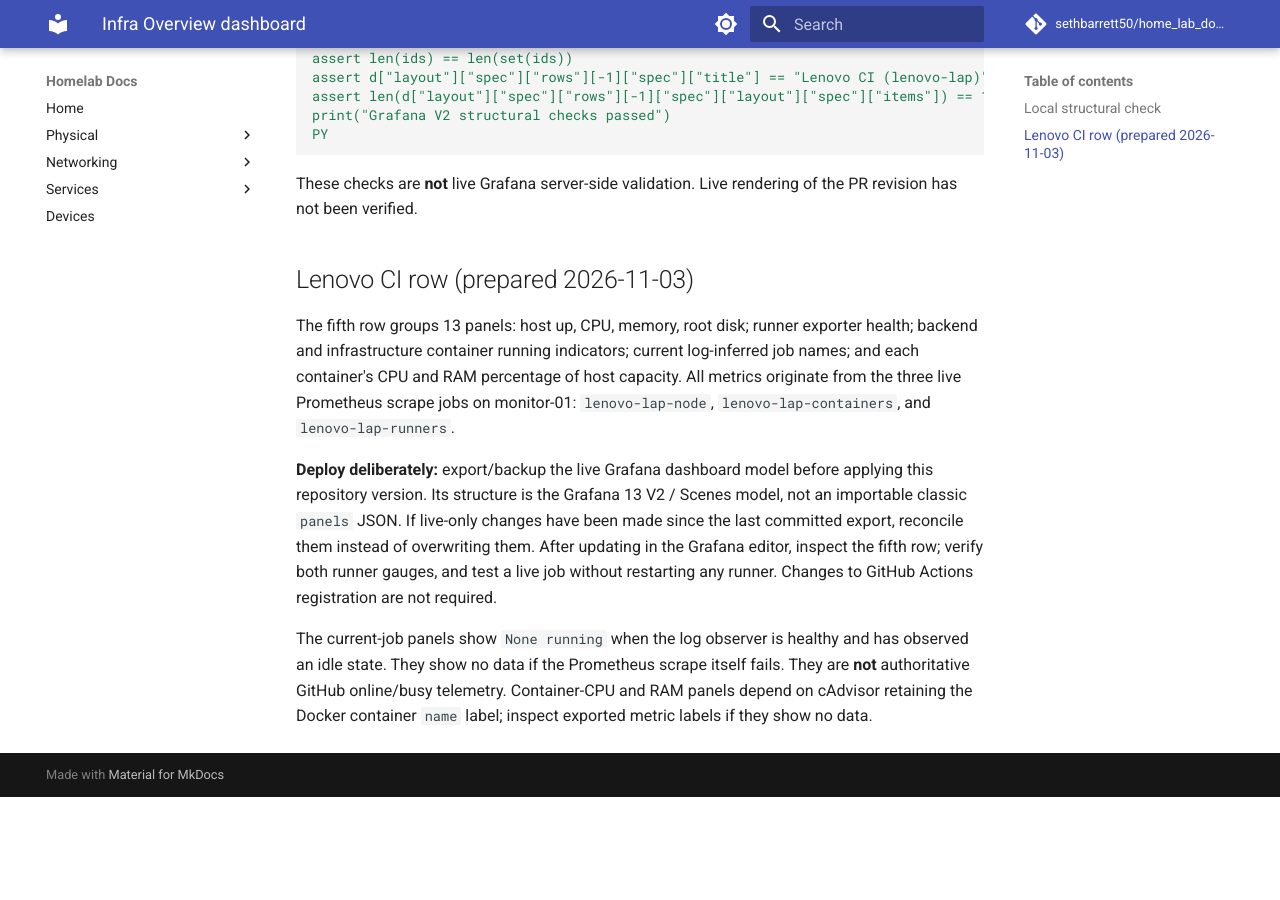
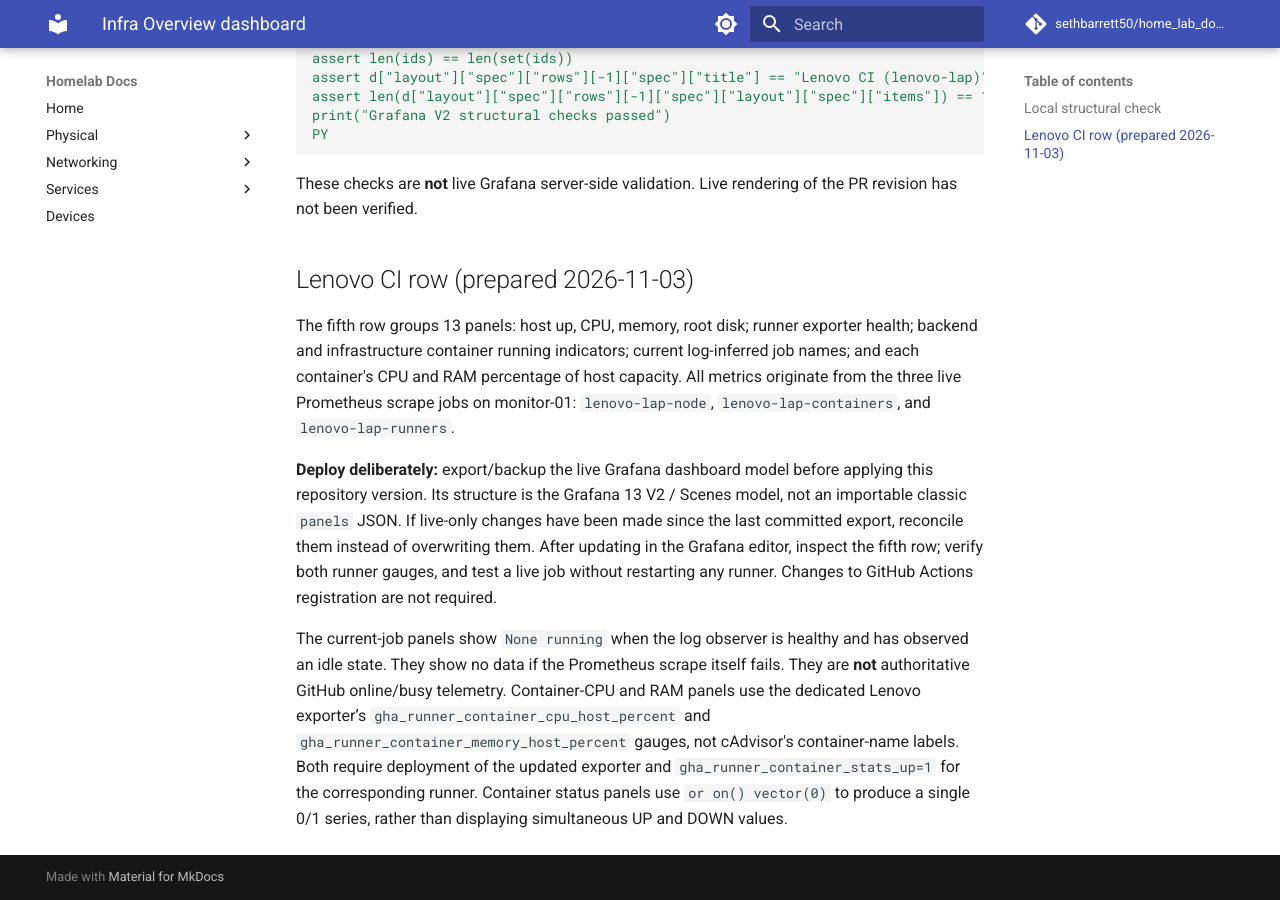
Before and after one commit to sethbarrett50/home_lab_docs, an MkDocs documentation site: the page built from docs/services/dashboards/README.md, in a window 1280 px wide and 900 px high, scrolled down 774 px. Built offline with MkDocs 1.6.1 and Material for MkDocs 9.7.7, drawn with Linux system fonts in a browser that asks for light colours; comment, search, counter and statistics services are not loaded; before the commit the page ends 1571 px from its top, so only the background shows below that.

Commit message:
docs(grafana): explain single-state panels and Docker host-percentage metrics

```diff
--- a/docs/services/dashboards/README.md
+++ b/docs/services/dashboards/README.md
@@ -51,5 +51,10 @@
 The current-job panels show `None running` when the log observer is healthy
 and has observed an idle state. They show no data if the Prometheus scrape
 itself fails. They are **not** authoritative GitHub online/busy telemetry.
-Container-CPU and RAM panels depend on cAdvisor retaining the Docker
-container `name` label; inspect exported metric labels if they show no data.
+Container-CPU and RAM panels use the dedicated Lenovo exporter’s
+`gha_runner_container_cpu_host_percent` and
+`gha_runner_container_memory_host_percent` gauges, not cAdvisor's
+container-name labels. Both require deployment of the updated exporter and
+`gha_runner_container_stats_up=1` for the corresponding runner.
+Container status panels use `or on() vector(0)` to produce a single 0/1
+series, rather than displaying simultaneous UP and DOWN values.
```
